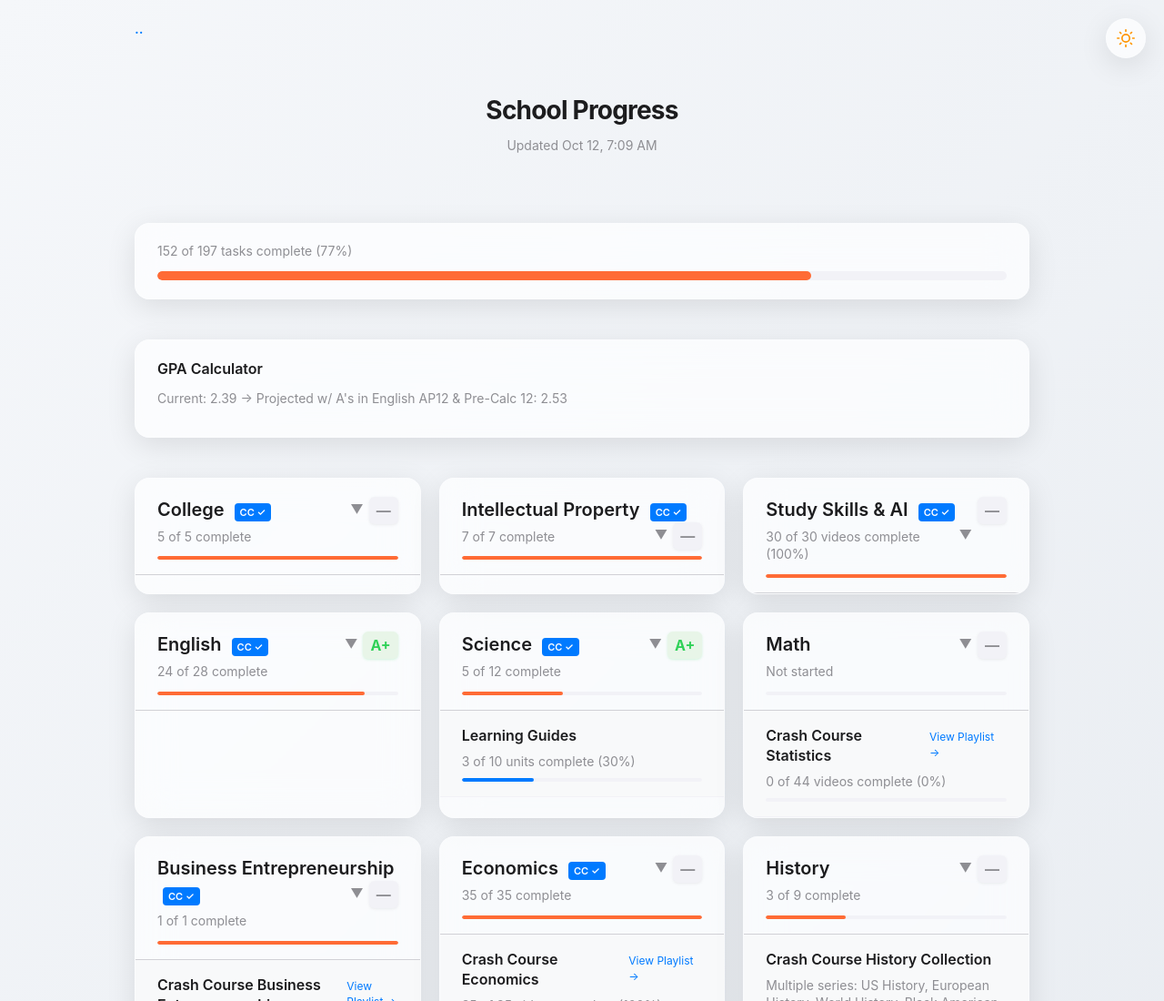
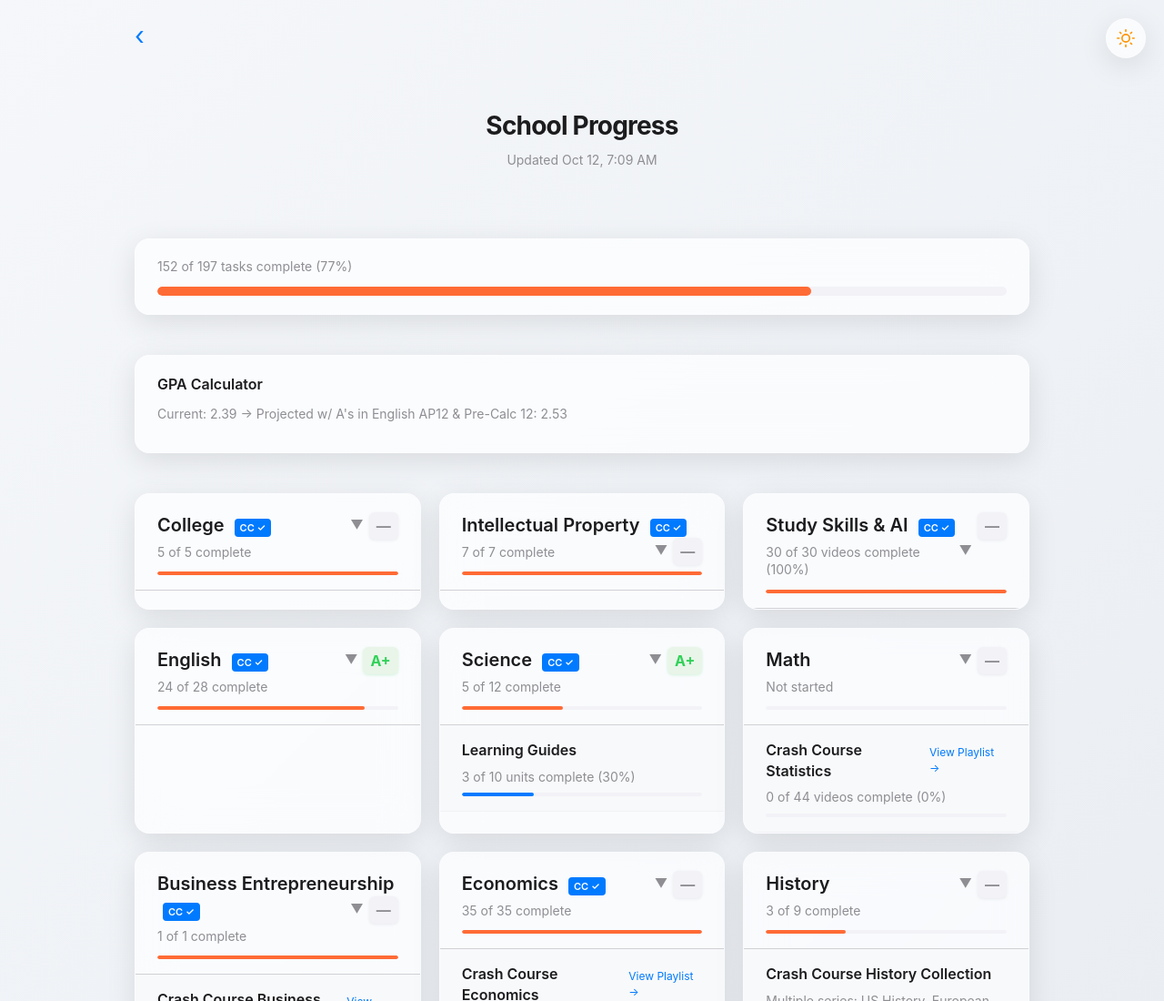
Before and after one commit to nulljosh/school, a plain HTML site: page index.html in a window 1280 px wide. Shown: the top 1100 px of the page at 91% size. Drawn offline with Linux system fonts and the light colour scheme.

Commit message:
Update breadcrumb to chevron back button

```diff
--- a/index.html
+++ b/index.html
@@ -47,8 +47,8 @@
         .breadcrumb a {
             color: #007AFF;
             text-decoration: none;
-            font-size: 16px;
-            font-weight: 500;
+            font-size: 28px;
+            font-weight: 400;
         }
 
         .breadcrumb a:hover {
@@ -656,7 +656,7 @@
             </svg>
         </button>
         <div class="breadcrumb">
-            <a href="https://fuckingjoshua.com">..</a>
+            <a href="https://fuckingjoshua.com">‹</a>
         </div>
         <div class="header">
             <h1>School Progress</h1>
```
